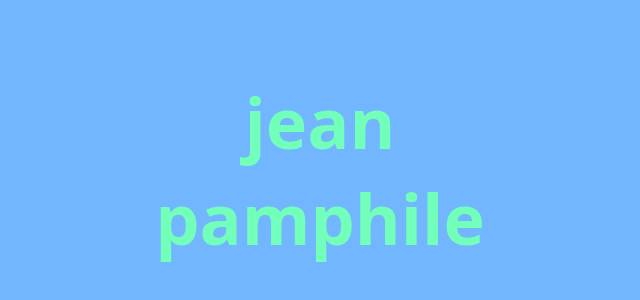
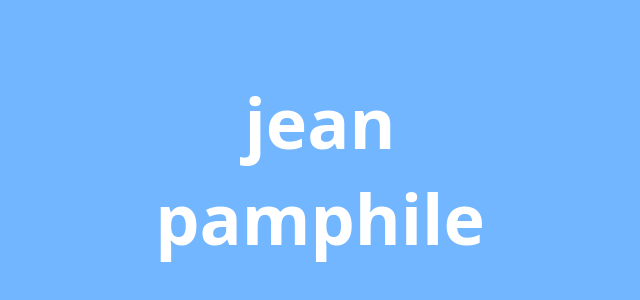
Before and after one commit to jpamphile/csPortfolio, a plain HTML site: page index.html in a window 1280 px wide. Shown: the part 334-634 px from the top of the page, without its empty margins (320-960 px from the left). Drawn offline with Linux system fonts and the light colour scheme.

Commit message:
Update index.html

```diff
--- a/index.html
+++ b/index.html
@@ -10,7 +10,7 @@
       h1 {
         font-size: 70px;
         font-family: system-ui;
-        color: #71ffba;;
+        color: white /*color: #71ffba;*/
       }
      </style>
    </head>
```
